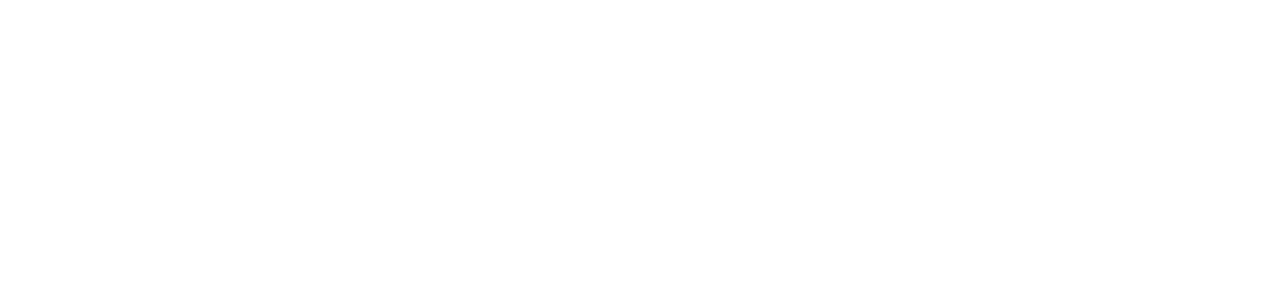
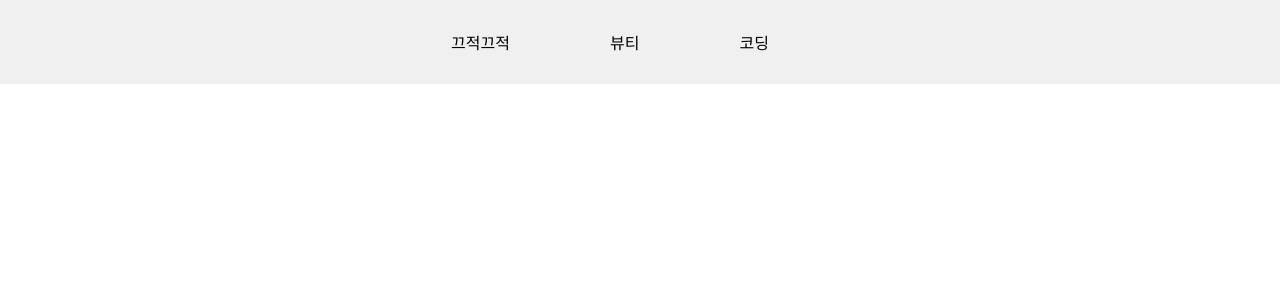
Before and after one commit to IDU-SW/202112701-scy, a React (Create React App) app: page / in a window 1280 px wide. Shown: the top 300 px of the page. Built offline with nearby package versions, Linux system fonts and the light colour scheme.

Commit message:
블로그 메뉴 추가

```diff
--- a/package.json
+++ b/package.json
@@ -3,6 +3,9 @@
   "version": "0.1.0",
   "private": true,
   "dependencies": {
+    "@emotion/react": "^11.7.0",
+    "@emotion/styled": "^11.6.0",
+    "@mui/material": "^5.2.3",
     "@testing-library/jest-dom": "^5.11.4",
     "@testing-library/react": "^11.1.0",
     "@testing-library/user-event": "^12.1.10",
--- a/src/components/header.js
+++ b/src/components/header.js
@@ -0,0 +1,54 @@
+import React, {useState,useRef,useEffect} from 'react';
+import styled from 'styled-components';
+
+const Menu = styled.div`
+width: 100%;
+display: flex;
+align-items: center;
+background-color:#f0f0f0;
+padding-bottom:30px;
+`;
+const MenuBox = styled.ul`
+margin : 0 auto;
+margin-top:30px;
+`;
+const MenuList = styled.li`
+list-style-type:none;
+float:left;
+margin-right:100px;
+`;
+const Btn = styled.button`
+border: none;
+border-radius: 0;
+background-color: #d0ebff;
+color: #1c7ed6;
+height: 50px;
+width: 50px;
+font-weight: bold;
+&:hover {
+    cursor: pointer;
+    background-color: #1f9dfa;
+  }
+`;
+
+export const Header = () => {
+
+    // const [anchorEl, setAnchorEl] = React.useState(null);
+    // const open = Boolean(anchorEl);
+    // const handleClick = (event) => {
+    //     setAnchorEl(event.currentTarget);
+    // };
+    // const handleClose = () => {
+    //     setAnchorEl(null);
+    // };
+
+    return (
+        <Menu>
+            <MenuBox>
+                <MenuList>끄적끄적</MenuList>
+                <MenuList>뷰티</MenuList>
+                <MenuList>코딩</MenuList>
+            </MenuBox>
+        </Menu>
+    );
+}
--- a/src/pages/Home.jsx
+++ b/src/pages/Home.jsx
@@ -1,5 +1,6 @@
 import React , {useState} from 'react';
 import styled from 'styled-components';
+import {Header} from '../components/Header';
 
 const Homepage = styled.div`
     min-width : 480px;
@@ -14,7 +15,7 @@
 
     return (
         <Homepage>
-
+           <Header></Header>
         </Homepage>
     );
 }
```
Also changed, not shown: 1 other file (tests, documents, lock files or other folders).
